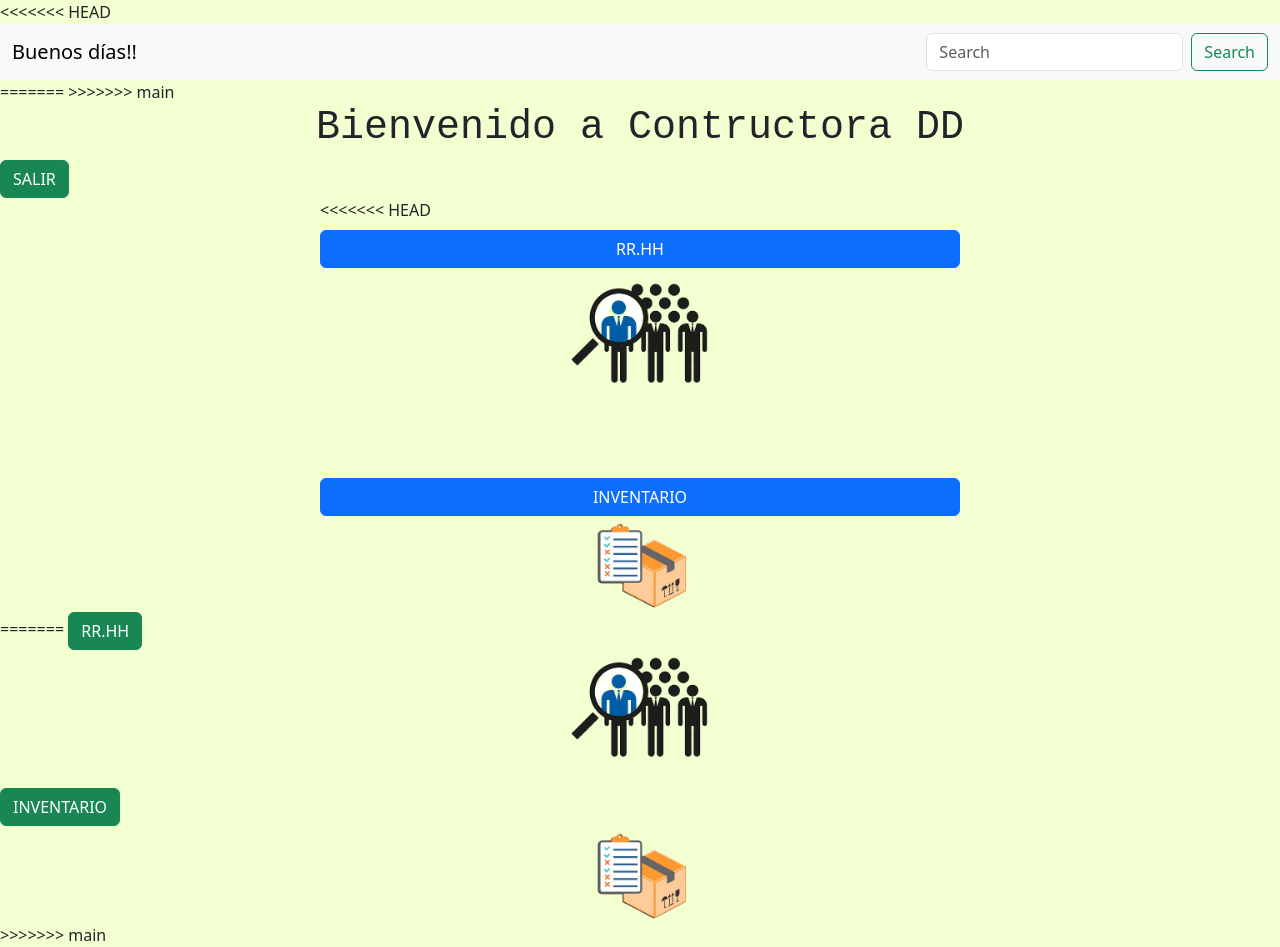
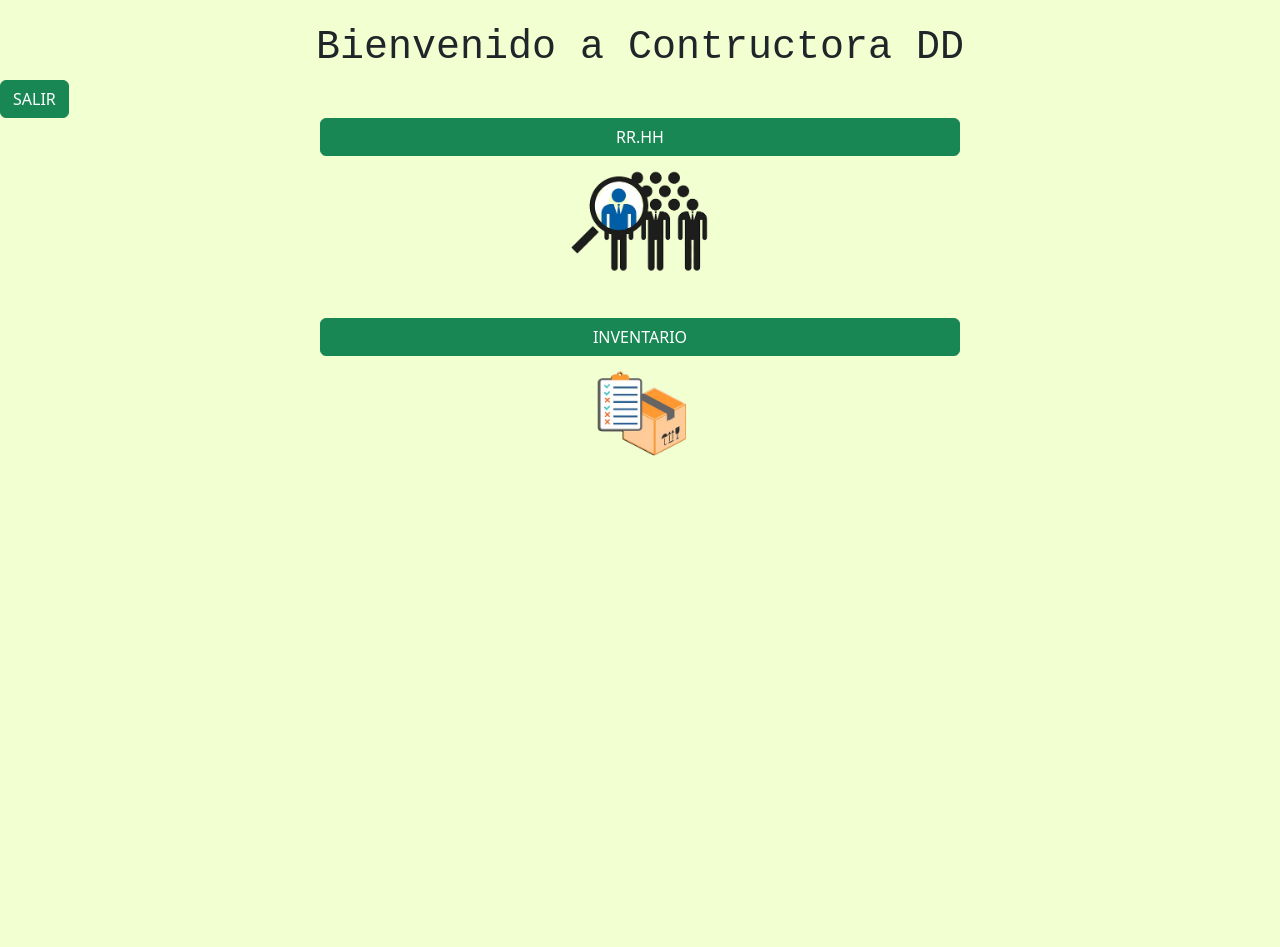
Before and after one commit to v1Dd4/Constructora2024_a, a plain HTML site: page hfiles/principal.html in a window 1280 px wide. After the commit the page ends 800 px from the top, so only its background shows below. Drawn offline with nearby package versions, Linux system fonts and the light colour scheme; files whose address does not match are found by name.

Commit message:
imagenes

```diff
--- a/hfiles/principal.html
+++ b/hfiles/principal.html
@@ -9,32 +9,12 @@
         <link rel="stylesheet" href="../css/estilos.css">
     </head>
     <body>
-<<<<<<< HEAD
-        <nav class="navbar bg-body-tertiary">
-            <div class="container-fluid">
-              <a class="navbar-brand">Buenos días!!</a>
-              <form class="d-flex" role="search">
-                <input class="form-control me-2" type="search" placeholder="Search" aria-label="Search">
-                <button class="btn btn-outline-success" type="submit">Search</button>
-              </form>
-            </div>
-          </nav>
-=======
->>>>>>> main
           <br>
         <h1>Bienvenido a Contructora DD</h1>
 
         <a href="inicio.html"<button type="button" class="btn btn-success">SALIR</button></a>
         <br>
         <div class="d-grid gap-2 col-6 mx-auto">
-<<<<<<< HEAD
-        <button class="btn btn-primary" type="button">RR.HH</button>
-        <center><img src="C:\Users\CETECOM\Desktop\Constructora2024_a\img\rr.hh.png" alt="Imagen de recursos humanos" width="150px"> </center>
-        <br><br><br>
-        <button class="btn btn-primary" type="button">INVENTARIO</button>
-        </div>
-        <center><img src="C:\Users\CETECOM\Desktop\Constructora2024_a\img\inventario.png" alt="imagen de inventario" width="150px"></center>
-=======
         <a href="recursos.html"<button type="button" class="btn btn-success">RR.HH</button></a>
         <img src="../img/rr.hh.png" alt="Imagen de recursos humanos" width="150px">
         <br>
@@ -42,7 +22,6 @@
         <img src="..\img\inventario.png" alt="imagen de inventario" width="150px">
         </div>
 
->>>>>>> main
         <script src="https://code.jquery.com/jquery-3.7.1.slim.min.js"
         integrity="sha256-kmHvs0B+OpCW5GVHUNjv9rOmY0IvSIRcf7zGUDTDQM8=" crossorigin="anonymous"></script>
         <script src="https://cdn.jsdelivr.net/npm/@popperjs/core@2.11.8/dist/umd/popper.min.js"
```
Also changed, not shown: hfiles/inicio.html (+1 -0 lines), img/bob.png.
